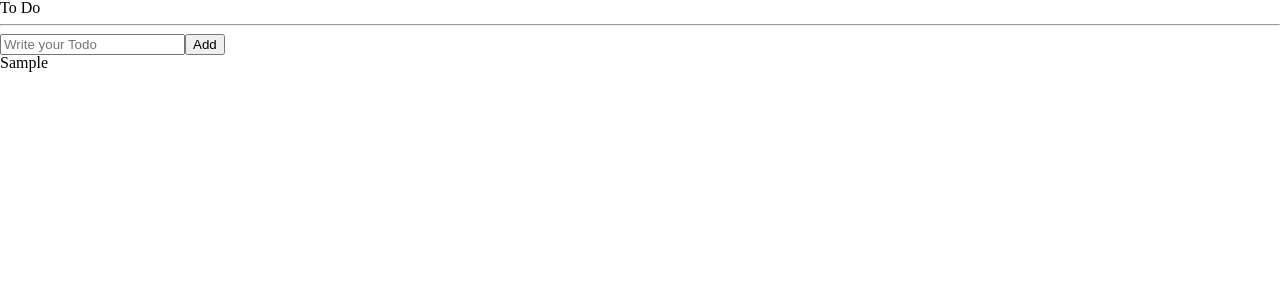
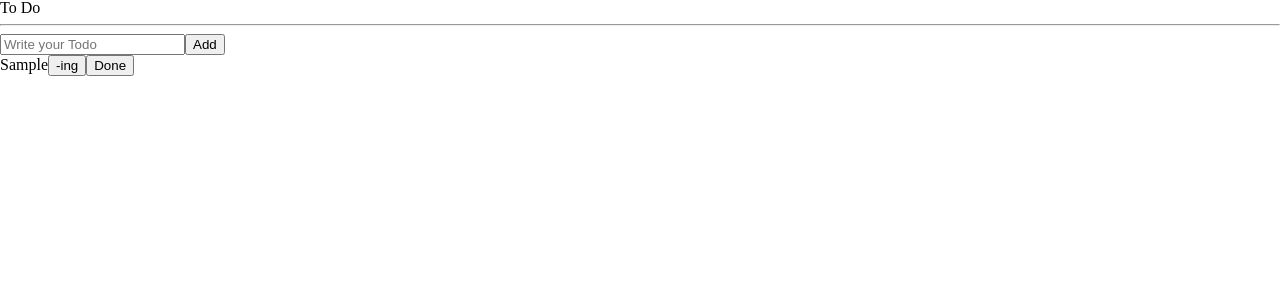
Before and after one commit to yeeahG/ToDos, a React (Create React App) app: page / in a window 1280 px wide. Both pictures are taken after typing "Sample" into the empty fields and a click on the button "Add". Shown: the top 300 px of the page. Built offline with nearby package versions, Linux system fonts and the light colour scheme.

Commit message:
Category 변경 버튼

```diff
--- a/src/components/Create/List/ToDo.tsx
+++ b/src/components/Create/List/ToDo.tsx
@@ -1,9 +1,18 @@
 import { IToDo } from "../../atoms";
 
-function ToDo( {text}:IToDo ) {
+function ToDo( {text, category }:IToDo ) {
+    //To do category 변경
+    const onClick = (newCategory: IToDo["category"]) => {
+        console.log("I wanna ", newCategory);
+
+    }
+
     return (
     <li>
-        {text}
+        <span>{text}</span>
+        {category !== "TODO" && <button onClick={() => onClick("TODO")}>To Do</button>}
+        {category !== "DOING" && <button onClick={() => onClick("DOING")}>-ing</button>}
+        {category !== "DONE" && <button onClick={() => onClick("DONE")}>Done</button>}
     </li>
     );
 }
--- a/src/components/ToDoList.tsx
+++ b/src/components/ToDoList.tsx
@@ -60,7 +60,7 @@ function ToDoList() {
         </form> */}
       <ul>
         {toDos.map(toDo =>
-          <ToDo {...toDo} />
+          <ToDo key={toDo.id} {...toDo} />
           //<ToDo text={toDo.text} category={toDo.category} id={toDo.id} />
         )}
       </ul>
```
